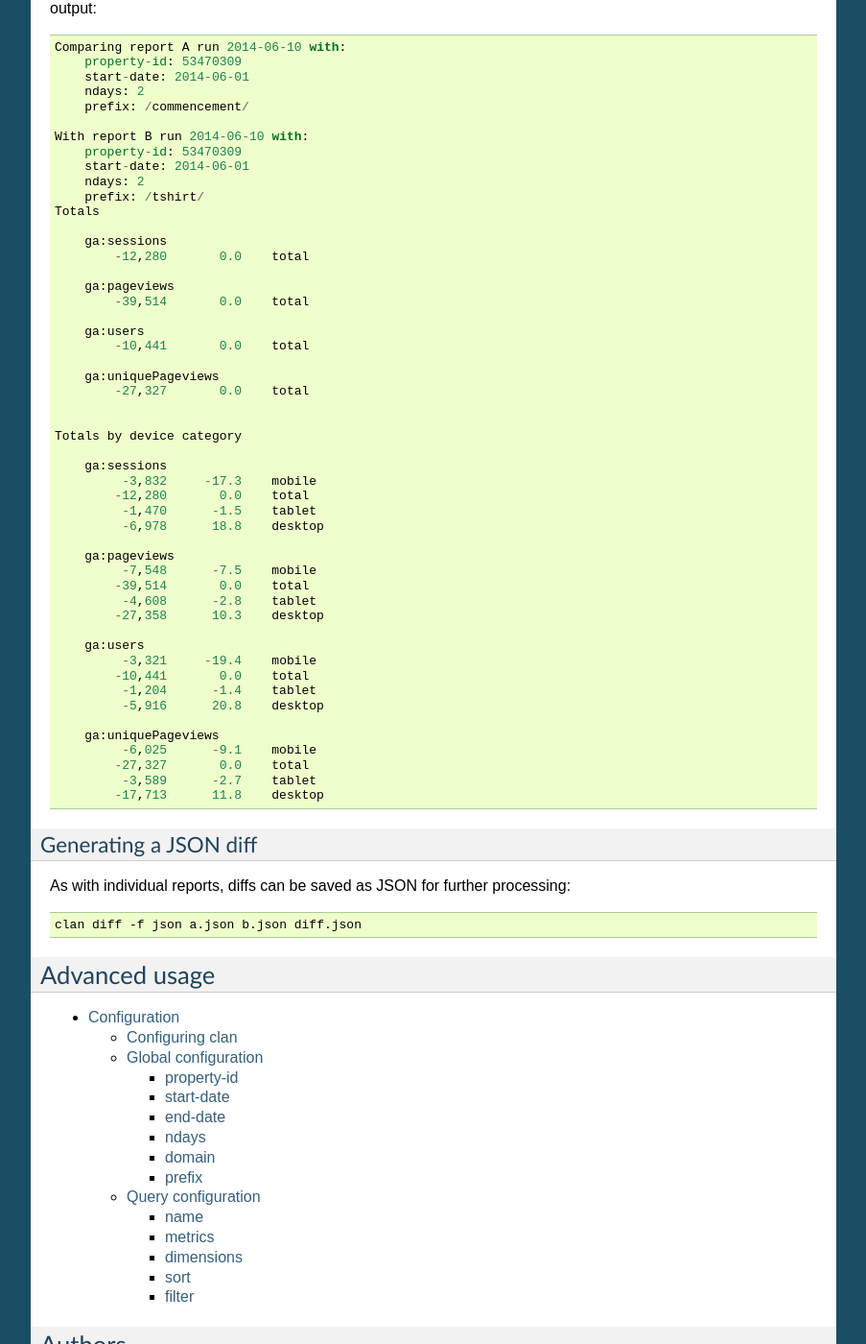
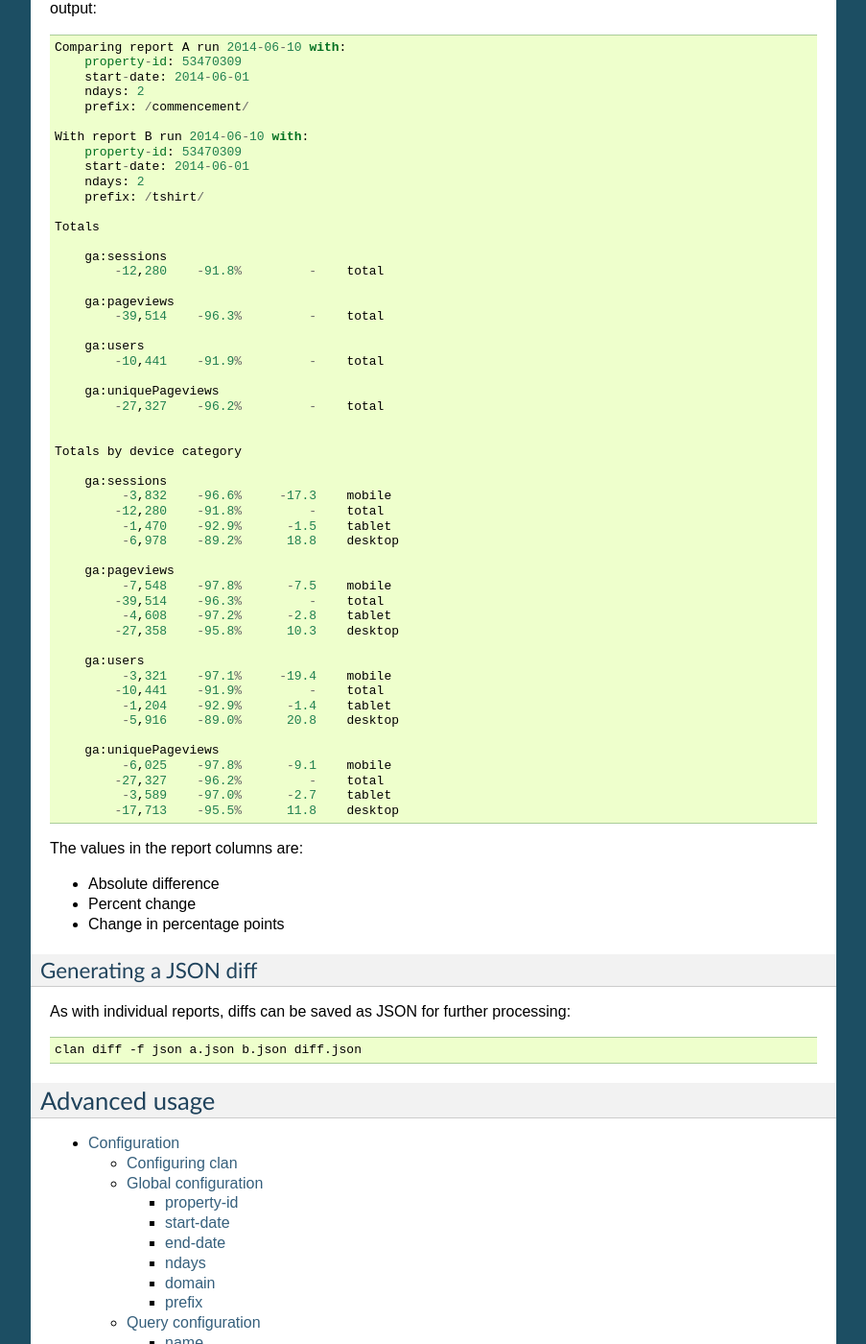
Before and after one commit to onyxfish/clan, a Sphinx documentation site: the page built from docs/index.rst, in a window 1280 px wide and 1400 px high, scrolled down 3231 px. Shown: the whole window at 96% size, without its empty margins (198-1101 px from the left). Built offline with Sphinx 7.4.7, drawn with Linux system fonts in a browser that asks for light colours.

Commit message:
Finish up clan diff. Closes #8.

```diff
--- a/docs/index.rst
+++ b/docs/index.rst
@@ -192,46 +192,53 @@ This will write a report documenting the absolute and percentage point differenc
         start-date: 2014-06-01
         ndays: 2
         prefix: /tshirt/
+
     Totals
 
         ga:sessions
-            -12,280       0.0    total
+            -12,280    -91.8%         -    total
 
         ga:pageviews
-            -39,514       0.0    total
+            -39,514    -96.3%         -    total
 
         ga:users
-            -10,441       0.0    total
+            -10,441    -91.9%         -    total
 
         ga:uniquePageviews
-            -27,327       0.0    total
+            -27,327    -96.2%         -    total
 
 
     Totals by device category
 
         ga:sessions
-             -3,832     -17.3    mobile
-            -12,280       0.0    total
-             -1,470      -1.5    tablet
-             -6,978      18.8    desktop
+             -3,832    -96.6%     -17.3    mobile
+            -12,280    -91.8%         -    total
+             -1,470    -92.9%      -1.5    tablet
+             -6,978    -89.2%      18.8    desktop
 
         ga:pageviews
-             -7,548      -7.5    mobile
-            -39,514       0.0    total
-             -4,608      -2.8    tablet
-            -27,358      10.3    desktop
+             -7,548    -97.8%      -7.5    mobile
+            -39,514    -96.3%         -    total
+             -4,608    -97.2%      -2.8    tablet
+            -27,358    -95.8%      10.3    desktop
 
         ga:users
-             -3,321     -19.4    mobile
-            -10,441       0.0    total
-             -1,204      -1.4    tablet
-             -5,916      20.8    desktop
+             -3,321    -97.1%     -19.4    mobile
+            -10,441    -91.9%         -    total
+             -1,204    -92.9%      -1.4    tablet
+             -5,916    -89.0%      20.8    desktop
 
         ga:uniquePageviews
-             -6,025      -9.1    mobile
-            -27,327       0.0    total
-             -3,589      -2.7    tablet
-            -17,713      11.8    desktop
+             -6,025    -97.8%      -9.1    mobile
+            -27,327    -96.2%         -    total
+             -3,589    -97.0%      -2.7    tablet
+            -17,713    -95.5%      11.8    desktop
+
+The values in the report columns are:
+
+* Absolute difference
+* Percent change
+* Change in percentage points
 
 Generating a JSON diff
 ----------------------
```
Also changed, not shown: 3 other files.
